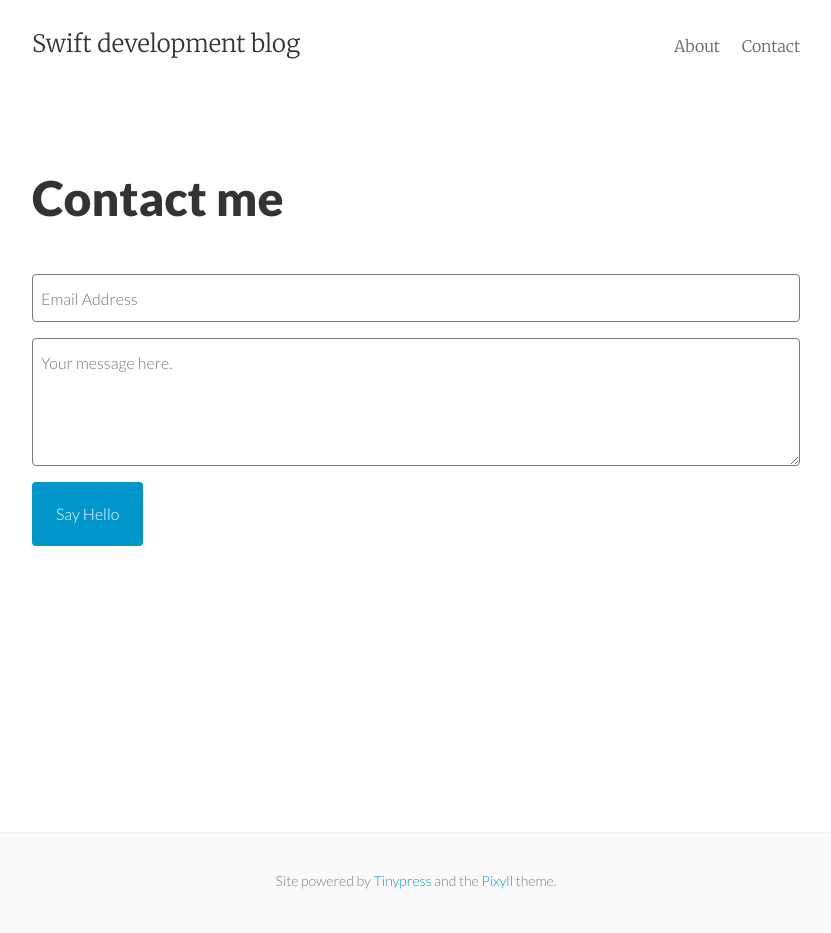
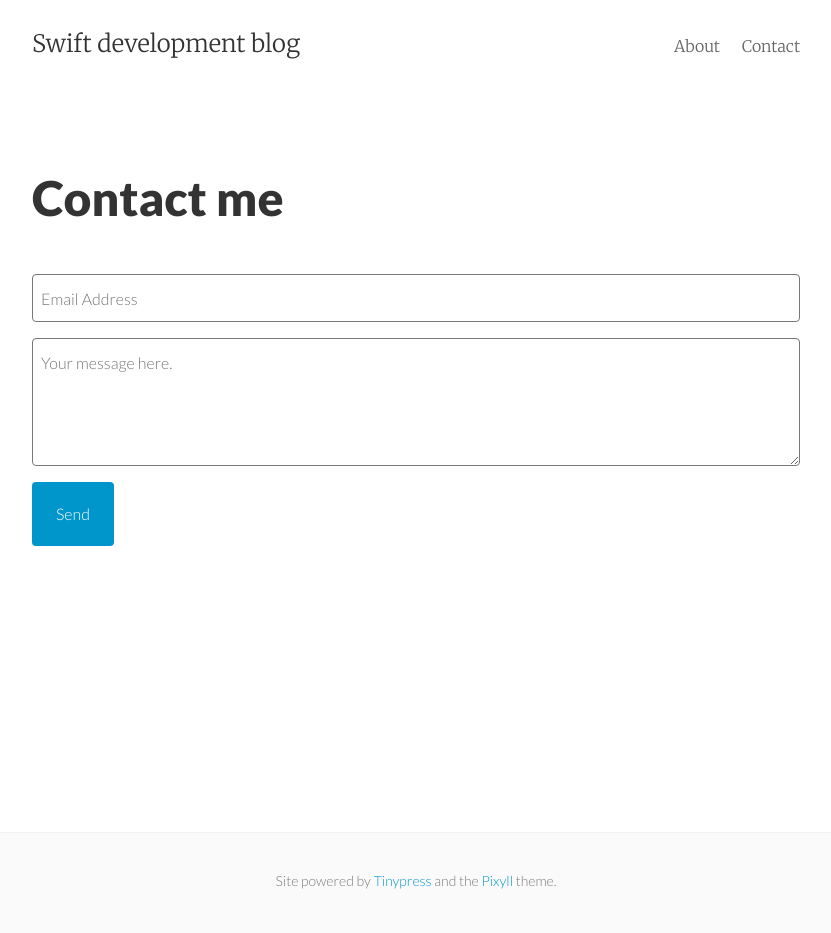
Before and after one commit to mhorga/mhorga.github.io, a Jekyll site: the page built from contact.html, in a window 1280 px wide. Shown: the whole page, without its empty margins (224-1055 px from the left). Built offline with Jekyll 4.4.1, drawn with Linux system fonts in a browser that asks for light colours.

Commit message:
Updated the Contact page

```diff
--- a/contact.html
+++ b/contact.html
@@ -8,6 +8,6 @@ permalink: /contact/
   <form action="https://getsimpleform.com/messages?form_api_token=2690242b31b4950f934dbd41d1f1a2ee" method="POST" class="form-stacked form-light">
     <input type="text" name="email" class="input mobile-block" placeholder="Email Address">
     <textarea type="text" name="content" class="input mobile-block" rows="5" placeholder="Your message here."></textarea>
-    <input type="submit" class="button button-blue button-big mobile-block" value="Say Hello">
+    <input type="submit" class="button button-blue button-big mobile-block" value="Send">
   </form>
 </div>
```
